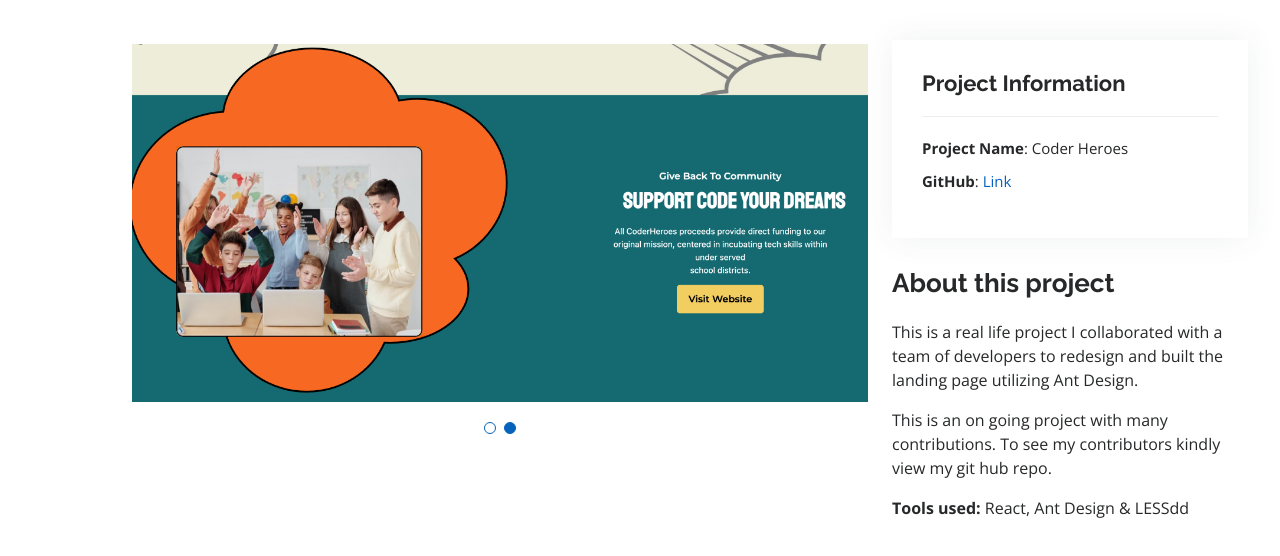
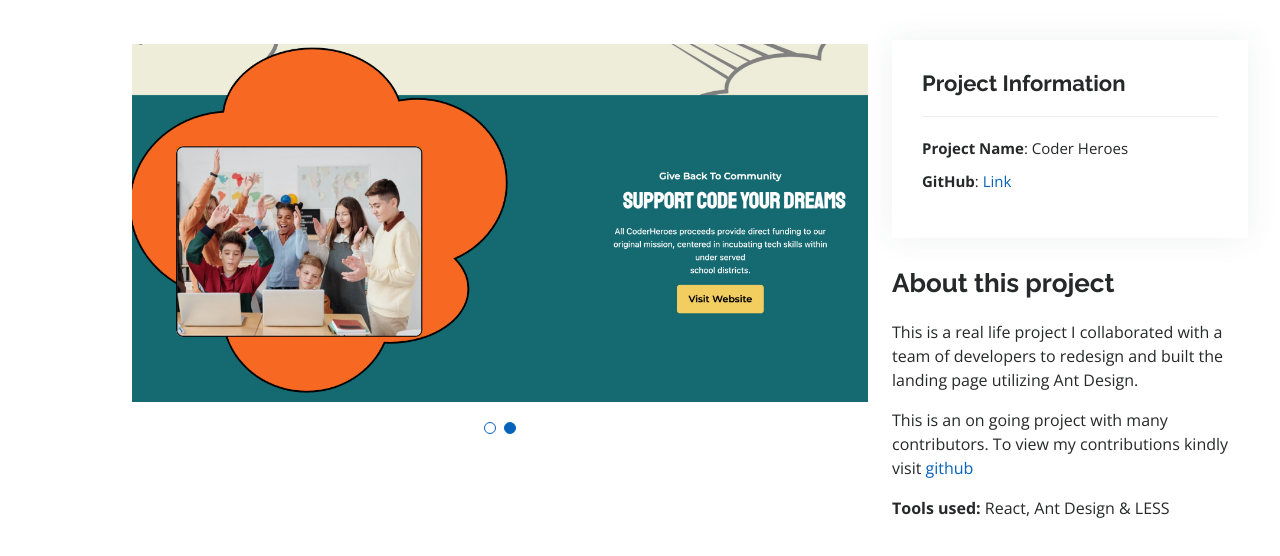
Before and after one commit to nyamekyeannor/portfolio, a plain HTML site: page project-three.html in a window 1280 px wide. Drawn offline with nearby package versions, Linux system fonts and the light colour scheme.

Commit message:
project three

```diff
--- a/project-three.html
+++ b/project-three.html
@@ -95,12 +95,17 @@
                 </p>
 
                 <p>
-                  This is an on going project with many contributions. To see my
-                  contributors kindly view my git hub repo.
+                  This is an on going project with many contributors. To view my
+                  contributions kindly visit
+                  <a
+                    href="https://github.com/BloomTech-Labs/coder-heroes-fe"
+                    target="_blank"
+                    >github</a
+                  >
                 </p>
 
                 <strong> Tools used: </strong>
-                React, Ant Design & LESSdd
+                React, Ant Design & LESS
               </div>
             </div>
           </div>
```
